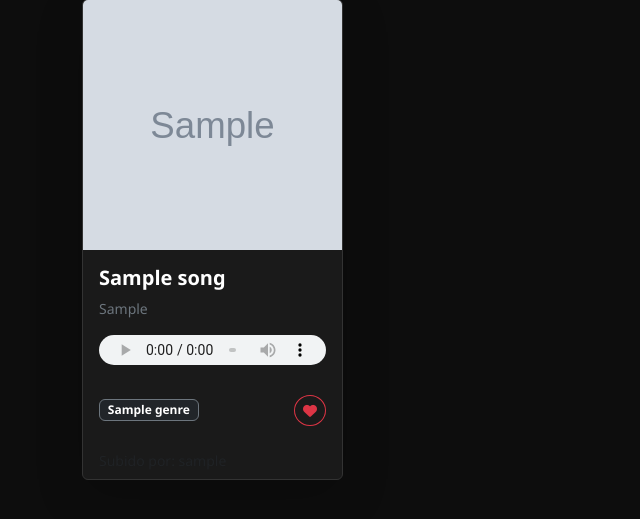
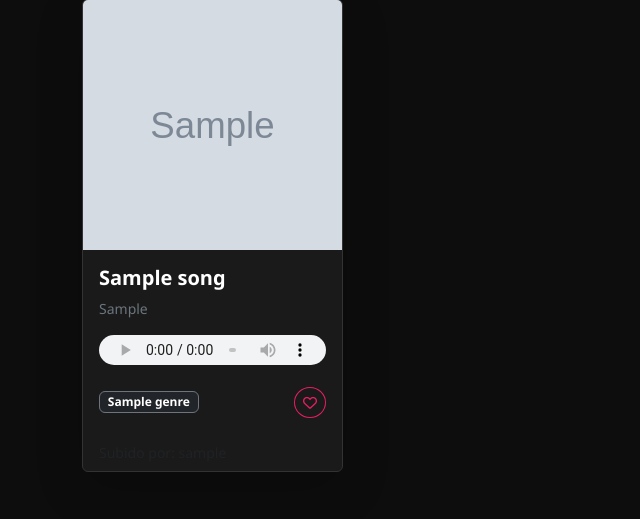
Before and after one commit to TobbenTT/NeuroBeats, a Django app: page / in a window 1280 px wide. Shown: the part 218-737 px from the top of the page, without its empty margins (0-640 px from the left). Run offline with Django 5.2, Linux system fonts and the light colour scheme; tables that the repository leaves empty hold one stand-in row (values such as "Sample post"); grey boxes marked "Sample" are stand-in pictures.

Commit message:
Arreglos

```diff
--- a/config/urls.py
+++ b/config/urls.py
@@ -20,7 +20,7 @@ from django.conf import settings
 from django.conf.urls.static import static
 
 # Importamos vistas de Musica y Usuarios
-from music.views import home, upload_song, rate_song, delete_song
+from music.views import home, upload_song, rate_song, delete_song, toggle_favorite
 from users.views import profile, edit_profile
 
 urlpatterns = [
@@ -32,6 +32,7 @@ urlpatterns = [
     # RUTA NUEVA PARA VOTAR: Recibe el ID de la canción y la nota (1-5)
     path('rate/<int:song_id>/<int:score>/', rate_song, name='rate_song'),
     path('delete/<int:song_id>/', delete_song, name='delete_song'),
+    path('favorite/<int:song_id>/', toggle_favorite, name='toggle_favorite'),
 ]
 
 
--- a/music/views.py
+++ b/music/views.py
@@ -1,17 +1,25 @@
 from django.shortcuts import render, redirect, get_object_or_404
 from django.contrib.auth.decorators import login_required
-from .models import Song, Rating
+from django.http import JsonResponse  # <--- VITAL para los likes
+from .models import Song, Rating, Favorite  # <--- VITAL para guardar likes
 from .forms import SongForm
 from pydub import AudioSegment
-# Create your views here.
+import os
 
 def home(request):
-    # 1 Obtener Todas las Cansiones de la BD
     songs = Song.objects.all().order_by('-created_at')
 
-    # 2 Entregarlas al template Home
-    return render(request, 'home.html', {'songs': songs})
+    # --- AGREGAR ESTO ---
+    liked_songs_ids = []
+    if request.user.is_authenticated:
+        # Obtenemos solo los IDs de las canciones que le gustan al usuario actual
+        # values_list('song_id', flat=True) devuelve una lista simple tipo: [1, 3, 5]
+        liked_songs_ids = request.user.favorites.values_list('song_id', flat=True)
 
+    return render(request, 'home.html', {
+        'songs': songs,
+        'liked_songs_ids': liked_songs_ids  # Pasamos la lista al HTML
+    })
 @login_required
 def upload_song(request):
     if request.method == 'POST':
@@ -86,3 +94,21 @@ def delete_song(request, song_id):
 
     # Volvemos al perfil
     return redirect('profile')
+
+@login_required
+def toggle_favorite(request, song_id):
+    song = get_object_or_404(Song, id=song_id)
+
+    # Intenta buscar el like. Si existe lo borra, si no existe lo crea.
+    favorite, created = Favorite.objects.get_or_create(user=request.user, song=song)
+
+    if not created:
+        # Si NO se creó recién, significa que YA existía -> Lo borramos (Unlike)
+        favorite.delete()
+        liked = False
+    else:
+        # Si se creó recién -> (Like)
+        liked = True
+
+    # Respondemos solo con datos, no con HTML
+    return JsonResponse({'liked': liked})
--- a/templates/home.html
+++ b/templates/home.html
@@ -20,9 +20,17 @@
                     <source src="{{ song.audio_file.url }}" type="audio/mpeg">
                 </audio>
 
-                <div class="d-flex justify-content-between align-items-center mt-3">
+                <div class="d-flex justify-content-between align-items-center mt-2">
                     <span class="badge bg-dark border border-secondary">{{ song.genre.name }}</span>
-                    <button class="btn btn-sm btn-outline-danger rounded-circle"><i class="fas fa-heart"></i></button>
+
+                    <button class="btn btn-sm rounded-circle btn-favorite"
+                            data-id="{{ song.id }}"
+                            style="border: 1px solid #e91e63;">
+
+                        {% if song.id in liked_songs_ids %}
+                            <i class="fas fa-heart" style="color: #e91e63;"></i> {% else %}
+                            <i class="far fa-heart" style="color: #e91e63;"></i> {% endif %}
+                    </button>
                 </div>
             </div>
             <div class="card-footer bg-transparent border-top-0 text-muted small">
@@ -33,8 +41,45 @@
     {% empty %}
         <div class="col-12 text-center py-5">
             <h3 class="text-muted">📭 Aún no hay música.</h3>
-            <a href="{% url 'upload' %}" class="btn btn-neuro mt-3">Sé el primero en subir algo</a>
+            <a href="{% url 'upload' %}" class="btn btn-primary mt-3">Sé el primero en subir algo</a>
         </div>
     {% endfor %}
 </div>
+
+<script>
+    document.addEventListener('DOMContentLoaded', function() {
+        const buttons = document.querySelectorAll('.btn-favorite');
+
+        buttons.forEach(btn => {
+            btn.addEventListener('click', function() {
+                const songId = this.dataset.id;
+                const icon = this.querySelector('i');
+
+                // Efecto visual inmediato (para que se sienta rápido)
+                if (icon.classList.contains('far')) {
+                    icon.classList.remove('far');
+                    icon.classList.add('fas');
+                } else {
+                    icon.classList.remove('fas');
+                    icon.classList.add('far');
+                }
+
+                // Llamada AJAX a Django
+                fetch(`/favorite/${songId}/`)
+                .then(response => response.json())
+                .then(data => {
+                    // Confirmamos con la respuesta del servidor (opcional, pero seguro)
+                    if (data.liked) {
+                        icon.classList.remove('far');
+                        icon.classList.add('fas');
+                    } else {
+                        icon.classList.remove('fas');
+                        icon.classList.add('far');
+                    }
+                })
+                .catch(error => console.error('Error:', error));
+            });
+        });
+    });
+</script>
 {% endblock %}
```
